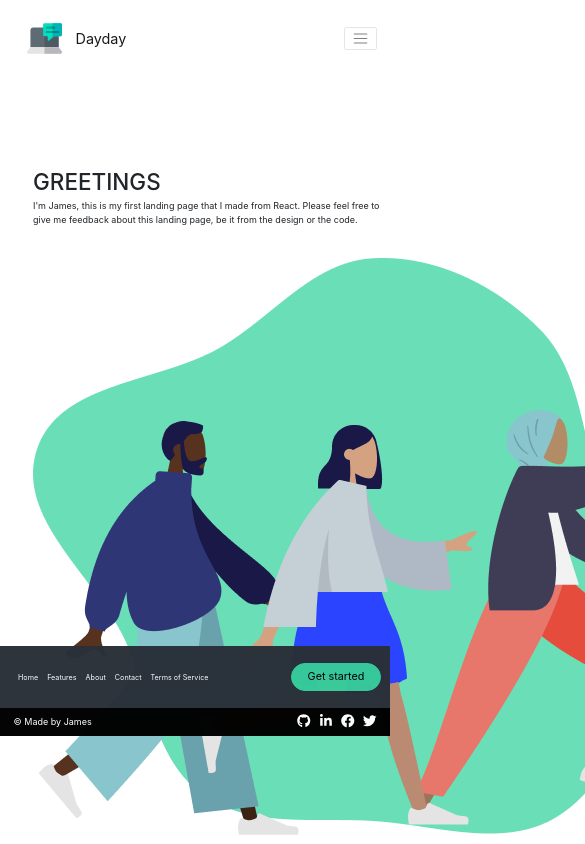
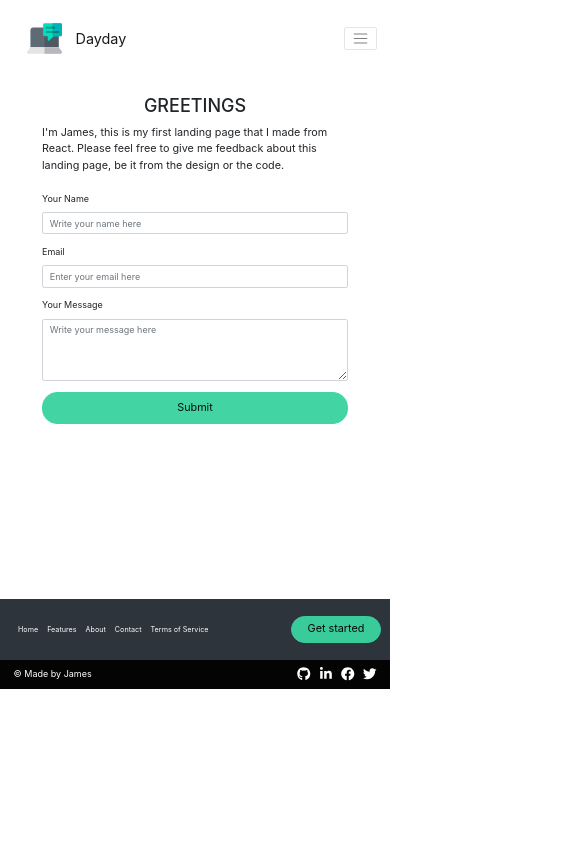
Before and after one commit to jte0711/simple-landing-page, a Next.js app: page /contact in a window 390 px wide. Shown: the top 844 px of the page, 585 px wide, since content can reach past the window. Built offline with nearby package versions, Linux system fonts and the light colour scheme.

Commit message:
Add mobile view to contact page

```diff
--- a/components/contactForm.jsx
+++ b/components/contactForm.jsx
@@ -5,21 +5,49 @@ import NameForm from '../components/form';
 let contentStyle = {
   height: "56rem",
   marginTop: "7.3rem"
-}
+};
 
 let textStyle = {
   marginTop: "2.8rem",
   marginLeft: "2rem"
-}
+};
 
 let bgImgStyle = {
   marginTop: "3.5rem"
+};
+
+let contentStyleMb = {
+  height: "56rem",
+  marginTop: "2rem"
+};
+
+class ContactContent extends React.Component{
+
+  constructor(props){
+    super(props);
+    this.state = {
+      screenWidth: 1000,
+    }
   }
 
-class ContactContent extends React.Component{
+  componentDidMount(){
+    window.addEventListener("resize", this.resize.bind(this));
+    this.resize();
+  }
+
+  resize(){
+    let curWidth = window.innerWidth;
+    if (curWidth !== this.state.screenWidth) {
+        this.setState({screenWidth:curWidth});
+    }
+  }
+
   render(){
+
+    let isMobile = (this.state.screenWidth <= 720);
+
+    if (isMobile !== true){
       return(
-
         <div className="container-fluid" style={contentStyle}>
           <div className="row" style={{height: "100%"}}>
             <div className="col-md" style={textStyle}>
@@ -36,13 +64,30 @@ class ContactContent extends React.Component{
             </div>
 
             <div className="col-md d-flex justify-content-center">
-            <NameForm/>
+              <NameForm isMobile={isMobile}/>
             </div>
 
           </div>
 
         </div>
       );
+    } else {
+      return(
+        <div className="container-fluid" style={contentStyleMb}>
+         <div className="d-flex flex-column align-items-center">
+            <h1 style={{fontSize: "2rem", marginBottom: "1rem"}}>GREETINGS</h1>
+            <p style={{fontSize: "1.2rem", maxWidth: "34rem"}}>I'm James, this is my first landing page that I made from React. Please feel free to give me feedback about this
+            landing page, be it from the design or the code.</p>
+            {/* <p>We are still working on the app, in the meantime you can subscribe to us
+            and be the first to get notification when the app launched</p> */}
+            <div className="d-flex justify-content-center">
+              <NameForm isMobile={isMobile}/>
+            </div>
+          </div>
+        </div>
+      );
+    }
+
   }
 }
 
--- a/components/css/style.css
+++ b/components/css/style.css
@@ -67,7 +67,7 @@ h3 {
 
 .navFooterItems {
   color: white;
-  font-size: 0.8rem;
+  font-size: 1.1rem;
   margin: 0rem 2.5rem;
 }
 
--- a/components/form.jsx
+++ b/components/form.jsx
@@ -4,7 +4,7 @@ let formStyle = {
   // marginTop: "2.8rem"
   marginTop: "12rem",
   width: "80%"
-}
+};
 
 let buttonStyle = {
   width: "100%",
@@ -16,6 +16,11 @@ let buttonStyle = {
   opacity: "95%",
   color: "black",
 };
+
+let formStyleMb = {
+  marginTop: "1rem",
+  width: "34rem"
+}
 
 class NameForm extends React.Component {
   constructor(props) {
@@ -47,6 +52,8 @@ class NameForm extends React.Component {
   }
 
   render() {
+
+    if (this.props.isMobile == false){
       return (
         <form id="contactForm" onSubmit={this.handleSubmit} className="form-submit" style={formStyle}>
           <label className="formLabel">Your Name</label>
@@ -58,6 +65,20 @@ class NameForm extends React.Component {
           <input className="btn btn-primary" type="submit" value="Submit" style={buttonStyle}/>
         </form>
       );
+    } else {
+      return(
+        <form id="contactForm" onSubmit={this.handleSubmit} className="form-submit" style={formStyleMb}>
+          <label className="formLabel">Your Name</label>
+          <input type="text" value={this.state.nameValue} onChange={this.handleChange} id="inputName" className="form-control formInput" placeholder="Write your name here" required="" autoFocus=""/>
+          <label className="formLabel">Email</label>
+          <input type="email" value={this.state.emailValue} onChange={this.handleChange} id="inputEmail" className="form-control formInput" placeholder="Enter your email here" required="" autoFocus=""/>
+          <label className="formLabel">Your Message</label>
+          <textarea value={this.state.messageValue} onChange={this.handleChange} className="form-control formInput" form="contactForm" id="inputText" placeholder="Write your message here" name="inputMessage" rows="4" cols="15"></textarea>
+          <input className="btn btn-primary" type="submit" value="Submit" style={buttonStyle}/>
+        </form>
+      );
+    }
+
   }
 }
 
```
Also changed, not shown: components/contact.jsx (deleted). Lines whose indentation alone changed are shown as unchanged.
